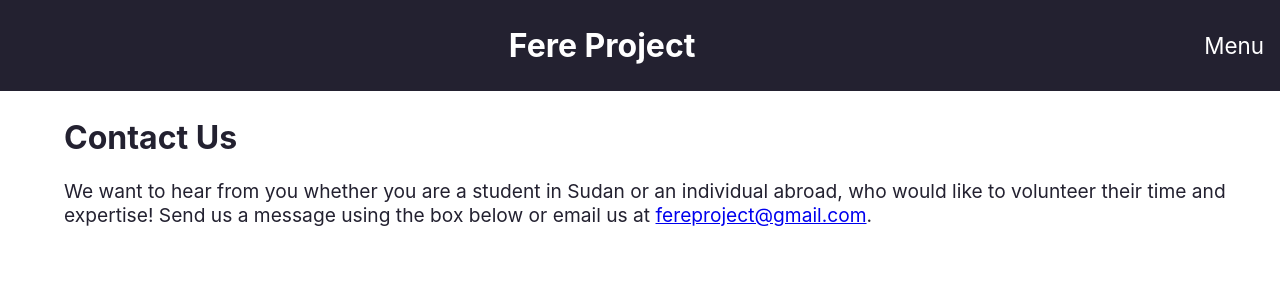
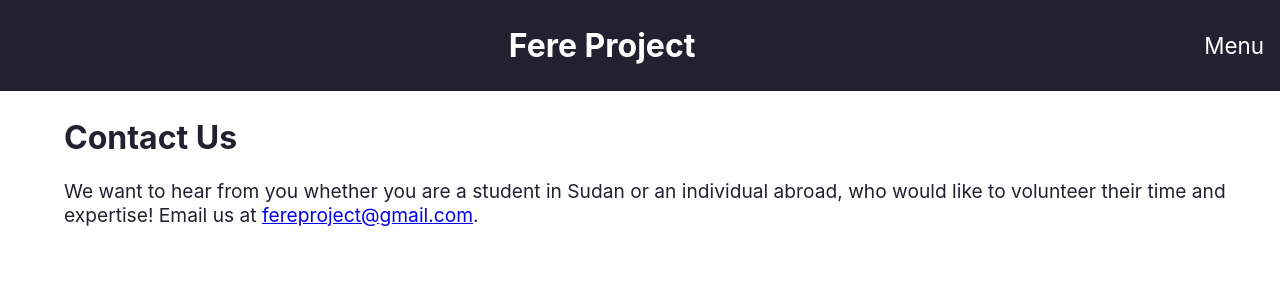
Before and after one commit to anbesaNG/yosans-website, a React (Create React App) app: page /contact in a window 1280 px wide. Shown: the top 300 px of the page. Built offline with nearby package versions, Linux system fonts and the light colour scheme.

Commit message:
Update ContactUs.js

```diff
--- a/src/pages/ContactUs.js
+++ b/src/pages/ContactUs.js
@@ -5,7 +5,7 @@ const ContactUs = () => {
     return(
         <div className='page'>
              <h1>Contact Us</h1>
-                <p>We want to hear from you whether you are a student in Sudan or an individual abroad, who would like to volunteer their time and expertise! Send us a message using the box below or email us at <a className="unstyled-link" href="mailto:fereproject@gmail.com">fereproject@gmail.com</a>.</p>
+                <p>We want to hear from you whether you are a student in Sudan or an individual abroad, who would like to volunteer their time and expertise! Email us at <a className="unstyled-link" href="mailto:fereproject@gmail.com">fereproject@gmail.com</a>.</p>
         </div>
     );
 }
```
